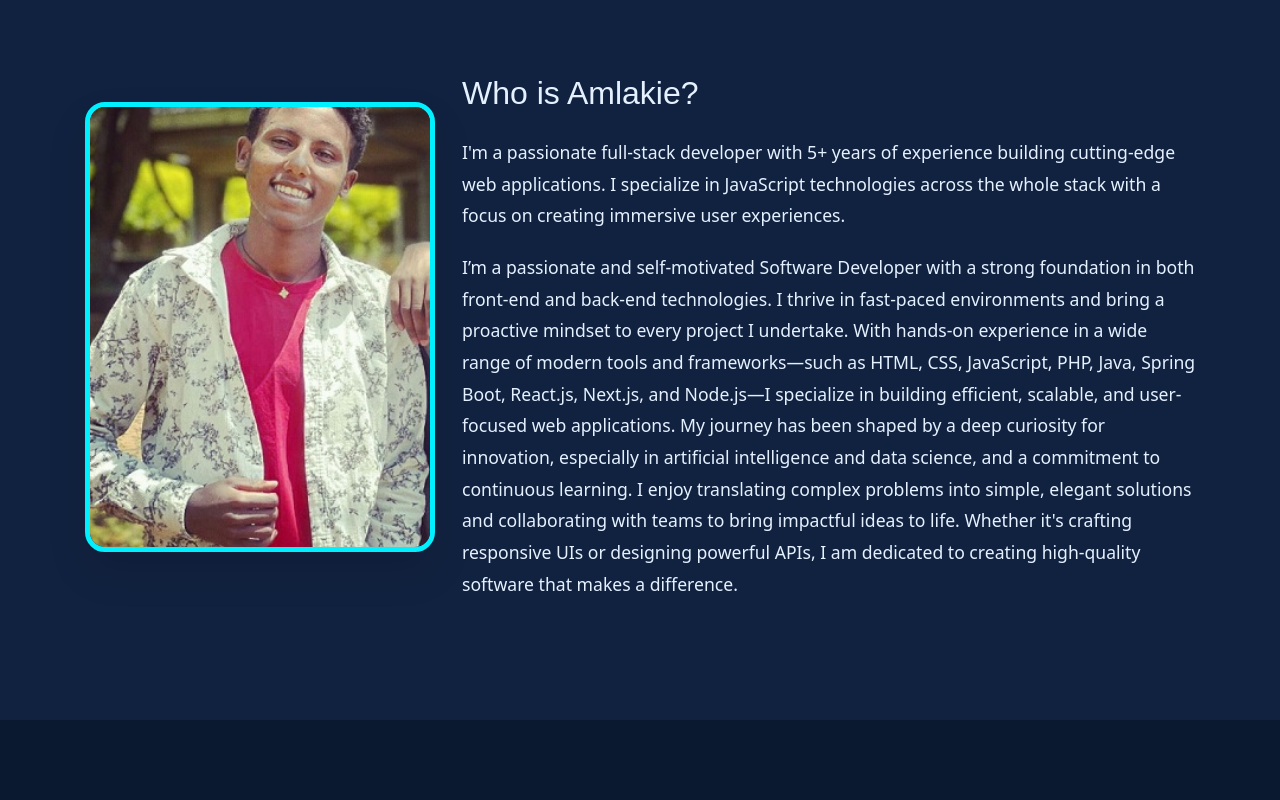
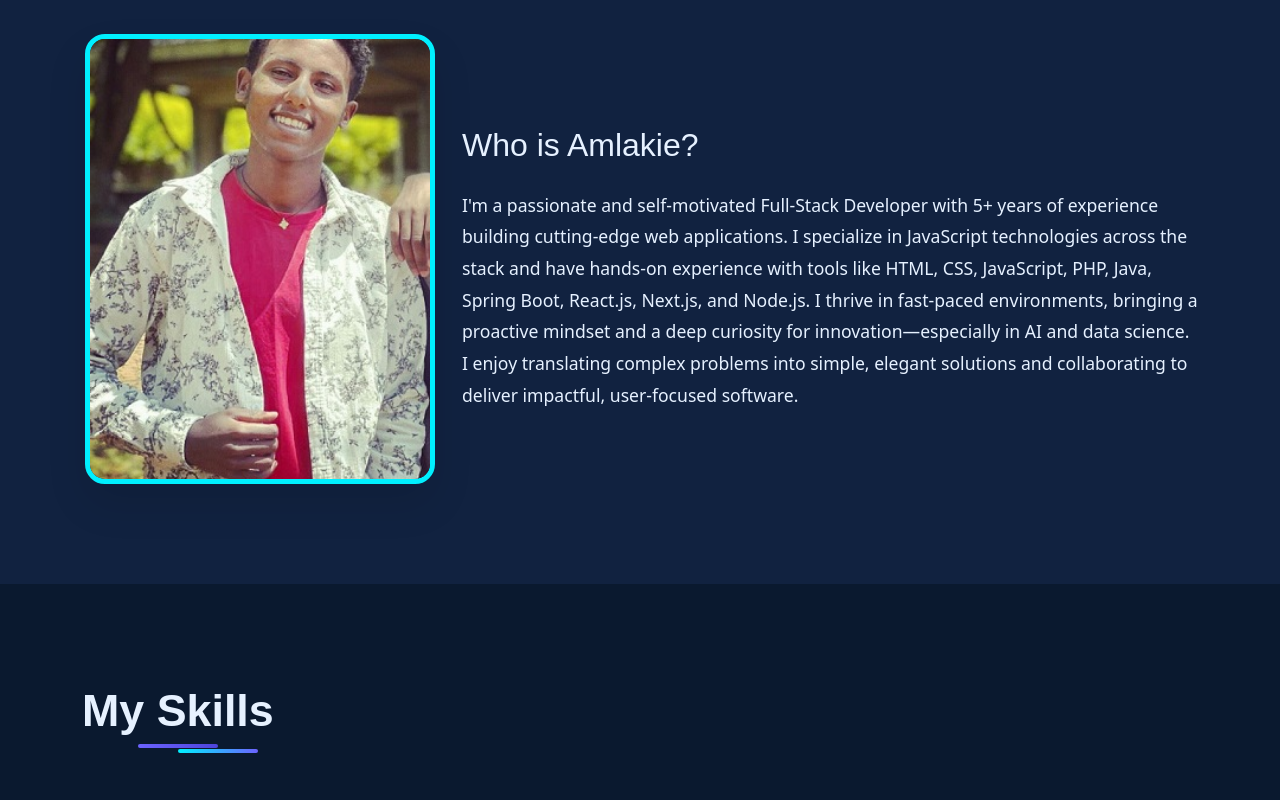
Before and after one commit to Amlakab/My-react-portfolios, a React (Create React App) app: page / in a window 1280 px wide. Shown: the part 980-1780 px from the top of the page. Built offline with nearby package versions, Linux system fonts and the light colour scheme.

Commit message:
my react portfolio push -11

```diff
--- a/src/components/Portfolio.js
+++ b/src/components/Portfolio.js
@@ -97,8 +97,8 @@ const Portfolio = () => {
       description: "Advanced calculator with 3D graphing capabilities",
       tags: ["Next.js", "Typescript", "Tailwind CSS"],
       image: "/images/calculator.png",
-      github: "https://github.com/Amlakab/Calculator",
-      link: "https://Calculator.vercel.app/"
+      github: "https://github.com/Amlakab/Amlakie-Calculator",
+      link: "https://calculator-gamma-five-24.vercel.app/"
     },
     {
       id: 4,
@@ -732,23 +732,8 @@ const backendSkills = [
                     fontSize: '1.1rem',
                     color: colors.textPrimary
                   }}>
-                    I'm a passionate full-stack developer with 5+ years of experience building cutting-edge web applications.
-                    I specialize in JavaScript technologies across the whole stack with a focus on creating immersive user experiences.
-                  </p>
-                  <p style={{
-                    marginBottom: '20px',
-                    lineHeight: 1.8,
-                    fontSize: '1.1rem',
-                    color: colors.textPrimary
-                  }}>
-                    I’m a passionate and self-motivated Software Developer with a strong foundation in both front-end and back-end technologies. I thrive in fast-paced environments and bring a proactive mindset to every project I undertake.
-
-                With hands-on experience in a wide range of modern tools and frameworks—such as HTML, CSS, JavaScript, PHP, Java, Spring Boot, React.js, Next.js, and Node.js—I specialize in building efficient, scalable, and user-focused web applications.
-
-                My journey has been shaped by a deep curiosity for innovation, especially in artificial intelligence and data science, and a commitment to continuous learning. I enjoy translating complex problems into simple, elegant solutions and collaborating with teams to bring impactful ideas to life.
-
-                Whether it's crafting responsive UIs or designing powerful APIs, I am dedicated to creating high-quality software that makes a difference.
-                </p>
+                    I'm a passionate and self-motivated Full-Stack Developer with 5+ years of experience building cutting-edge web applications. I specialize in JavaScript technologies across the stack and have hands-on experience with tools like HTML, CSS, JavaScript, PHP, Java, Spring Boot, React.js, Next.js, and Node.js. I thrive in fast-paced environments, bringing a proactive mindset and a deep curiosity for innovation—especially in AI and data science. I enjoy translating complex problems into simple, elegant solutions and collaborating to deliver impactful, user-focused software.
+                   </p>
 
                 </div>
               </Col>
```
